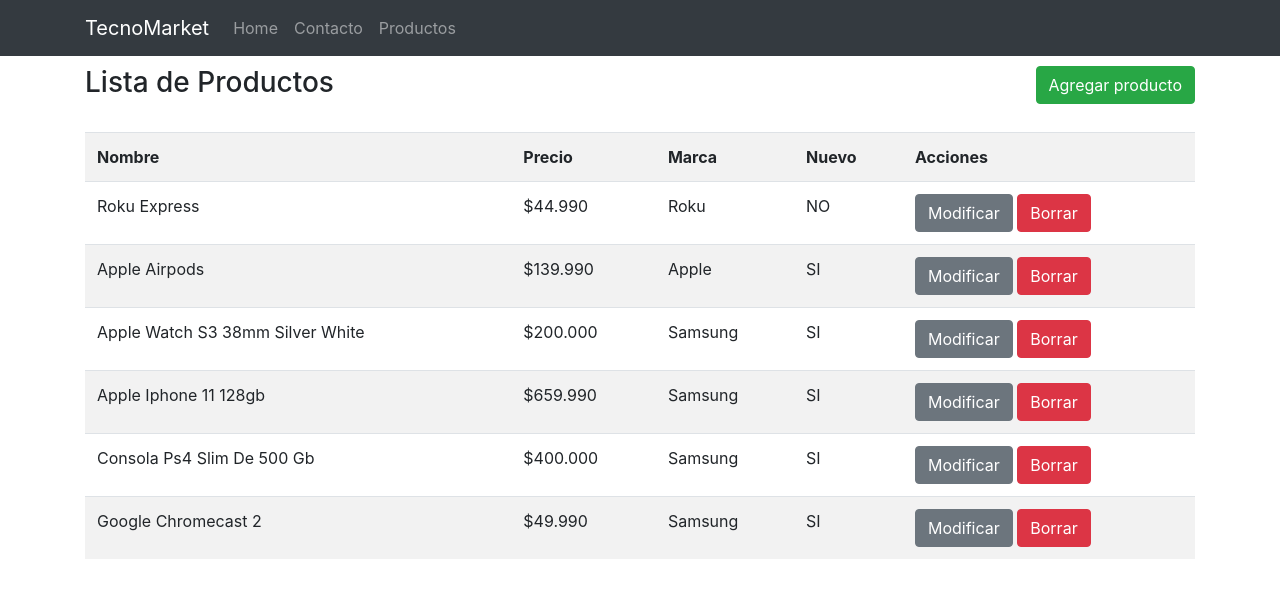
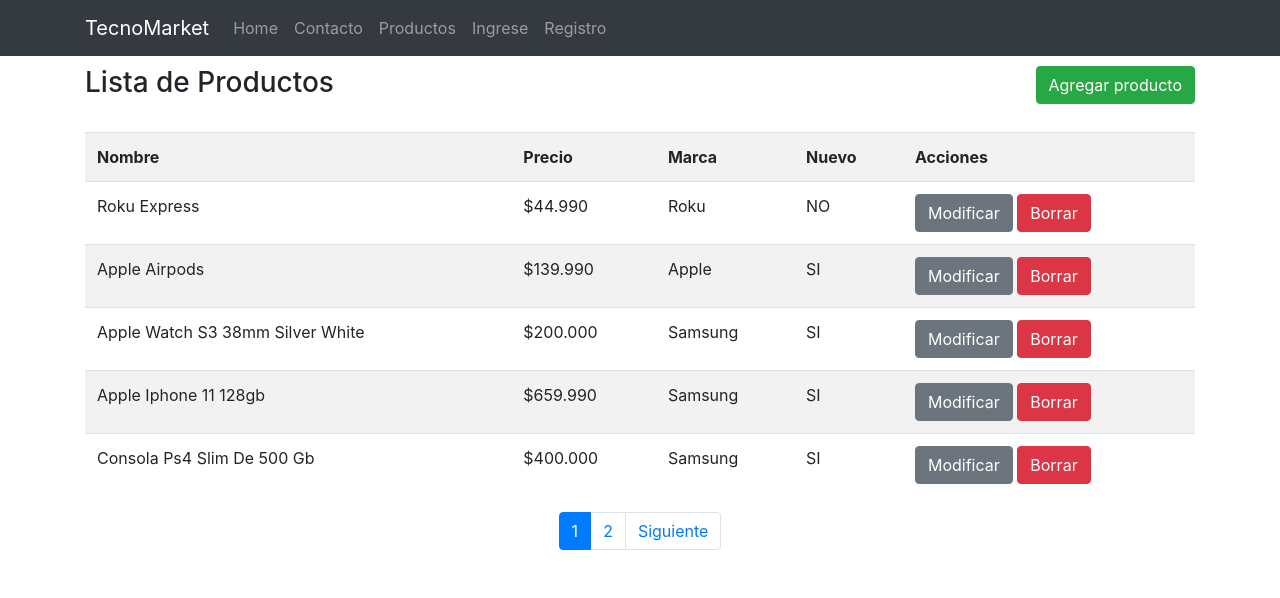
Before and after one commit to MatiasSolisBello/tecno-market, a Django app: page /listar/ in a window 1280 px wide. Shown: the top 598 px of the page. Run offline with Django 3.2, Linux system fonts and the light colour scheme; data comes from the database, SQL or seed files in the repository; both versions use the stored data as it was after the commit; some libraries are stand-ins or nearby versions.

Commit message:
Paginacion, Login y Registro

```diff
--- a/app/templates/app/navbar.html
+++ b/app/templates/app/navbar.html
@@ -37,6 +37,24 @@
           <li class="nav-item">
             <a class="nav-link" href="{% url 'listar' %}">Productos</a>
           </li>
+
+          <!--Condicional de navbar para autenticacion-->
+          {% if user.is_authenticated %}
+          <li class="nav-item">
+            <a class="nav-link" href="{% url 'logout' %}">Cerrar Sesión</a>
+          </li>
+          <li class="nav-item">
+            <a class="nav-link" href="#">@{{ user.username }}</a>
+          </li>
+          {% else %}
+          <li class="nav-item">
+            <a class="nav-link" href="{% url 'login' %}">Ingrese</a>
+          </li>
+          <li class="nav-item">
+            <a class="nav-link" href="{% url 'registro' %}">Registro</a>
+          </li>
+          {% endif %}
+
         </ul>
       </div>
     </div>
@@ -50,6 +68,7 @@
 
   <!--Sweet Alert-->
   <script src="//cdn.jsdelivr.net/npm/sweetalert2@11"></script>
+
   <!--Si existe message, muestralos-->
   {% if messages %}
     {% for m in messages %}
--- /dev/null
+++ b/app/templates/app/paginator.html
@@ -0,0 +1,46 @@
+{% if paginator.num_pages > 1%}
+<div class="d-flex justify-content-center">
+    <ul class="pagination">
+        {% if entity.has_previous %}
+            <li class="page-item d-none d-sm-block"><a class="page-link" href="?page={{ entity.previous_page_number }}#pagtable">Anterior</a></li>
+        {% endif %}
+        {% for page in paginator.page_range %}
+            {% if forloop.last and page != entity.number and paginator.num_pages > 7 %}
+                {% if entity.next_page_number != paginator.num_pages%}
+                <li class="page-item">
+                    <a class="page-link" href="?page={{ entity.number | add:1}}#pagtable">...</a>
+                </li>
+                {% endif %}
+            <li class="page-item">
+                    <a class="page-link" href="?page={{paginator.num_pages}}#pagtable">{{paginator.num_pages}}</a>
+            </li>
+            {% endif %}
+            {% if page == entity.number and page > 7 %}
+            <li class="page-item">
+                <a class="page-link" href="?page={{ page | add:-1 }}#pagtable">...</a>
+            </li>
+            {% endif %}
+            {% if page < 7 or page == entity.number %}
+            <li class="page-item {% if page == entity.number %}active{% endif %}">
+                <a class="page-link" href="?page={{ page }}#pagtable">{{ page }}</a>
+            </li>
+            {% endif %}
+        {% endfor %}
+        {% if entity.has_next %}
+            <li class="page-item d-none d-sm-block">
+                <a class="page-link" href="?page={{ entity.next_page_number }}#pagtable">Siguiente</a>
+            </li>
+        {% endif %}
+    </ul>
+</div>
+<div class="d-flex justify-content-center d-sm-none">
+    {% if entity.has_previous %}
+        <span class="page-item"><a  class="page-link" href="?page={{ entity.previous_page_number }}#pagtable">Anterior</a></span>
+    {% endif %}
+    {% if entity.has_next %}
+        <span class="page-item"><a class="page-link" href="?page={{ entity.next_page_number }}#pagtable">Siguiente</a></span>
+    {% endif %}
+    <br>
+    <br>
+</div>
+{% endif %}
--- a/app/templates/app/producto/listar.html
+++ b/app/templates/app/producto/listar.html
@@ -51,7 +51,7 @@
             <th>Acciones</th>
         </tr>
 
-        {% for p in productos %}
+        {% for p in entity %}
         <tr>
             <td>{{ p.nombre | title }}</td>
             <td>${{ p.precio | intcomma }}</td>
@@ -71,6 +71,9 @@
         </tr>
         {% endfor %}
     </table>
+    <div>
+        {% include 'app/paginator.html' %}
+    </div>
 </div>
 
 {% endblock %}
--- a/app/urls.py
+++ b/app/urls.py
@@ -1,7 +1,9 @@
 from django.urls import path
-from .views import home, contacto, agregar, listar, modificar, eliminar
+from .views import home, contacto, agregar, listar, modificar, eliminar, registro
 
 urlpatterns = [
+    # url / vista /alias
+
     path('', home, name="home"),
     path('contacto/', contacto, name="contacto"),
     path('agregar/', agregar, name="agregar"),
@@ -9,4 +11,7 @@
     path('modificar/<id>/', modificar, name="modificar"),
     path('eliminar/<id>/', eliminar, name="eliminar"),
 
+    path('registro/', registro, name="registro"),
+
+
 ]
--- a/app/views.py
+++ b/app/views.py
@@ -1,7 +1,10 @@
 from django.shortcuts import render, redirect, get_object_or_404
 from .models import Producto
-from .forms import ContactoForm, ProductoForm
+from .forms import ContactoForm, ProductoForm, CustomUserCreationForm
 from django.contrib import messages
+from django.core.paginator import Paginator
+from django.http import Http404
+from django.contrib.auth import authenticate, login
 
 # Create your views here.
 def home(request):
@@ -42,8 +45,19 @@
 
 def listar(request):
     productos =Producto.objects.all()
+
+    #Si page no existe en url del navegador, devuelve la pagina 1
+    page = request.GET.get('page', 1)
+
+    try:
+        #5 productos x pagina, y los muestra segun valor de "page"
+        paginator = Paginator(productos, 5)
+        productos = paginator.page(page)
+    except:
+        raise Http404
     data = {
-        'productos': productos
+        'entity': productos, #entity para uso de paginador
+        'paginator': paginator
     }
     return render(request, 'app/producto/listar.html', data)
 
@@ -66,3 +80,21 @@
     producto.delete()
     messages.warning(request, "Eliminado  correctamente")
     return redirect(to="listar")
+
+def registro(request):
+    data = {
+        'form': CustomUserCreationForm()
+    }
+    if request.method == 'POST':
+        formulario = CustomUserCreationForm(data = request.POST)
+        if formulario.is_valid():
+            formulario.save()
+
+            #loguear al usuario terminado el registro
+            user = authenticate(username=formulario.cleaned_data["username"], password=formulario.cleaned_data["password1"])
+            login(request, user)
+            messages.success(request, "Registro Correcto")
+            return redirect(to="home")
+
+        data["form"] = formulario
+    return render(request, 'registration/registro.html', data)
--- a/tecnomarket/settings.py
+++ b/tecnomarket/settings.py
@@ -30,6 +30,9 @@
 #Definir para activar framework de mensajeria de Django
 MESSAGE_STORAGE = "django.contrib.messages.storage.cookie.CookieStorage"
 
+
+LOGIN_REDIRECT_URL = '/'
+LOGOUT_REDIRECT_URL = '/'
 # Application definition
 
 INSTALLED_APPS = [
--- a/tecnomarket/urls.py
+++ b/tecnomarket/urls.py
@@ -21,8 +21,11 @@
 urlpatterns = [
     path('admin/', admin.site.urls),
 
-    # incluye las url de app/urls.py
+    #importa las url del modulo app
     path('', include('app.urls')),
+
+    #importar urls de autenticacion de django
+    path('accounts/', include('django.contrib.auth.urls')),
 ]
 
 if settings.DEBUG:
```
Also changed, not shown: app/forms.py (+11 -0 lines), app/templates/registration/login.html (added, +32 -0 lines), app/templates/registration/registro.html (added, +32 -0 lines), db.sqlite3.
